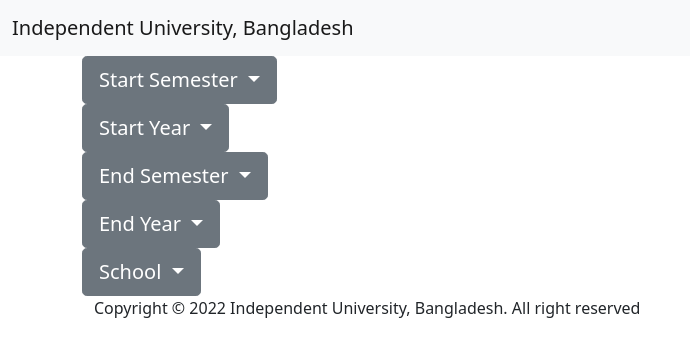
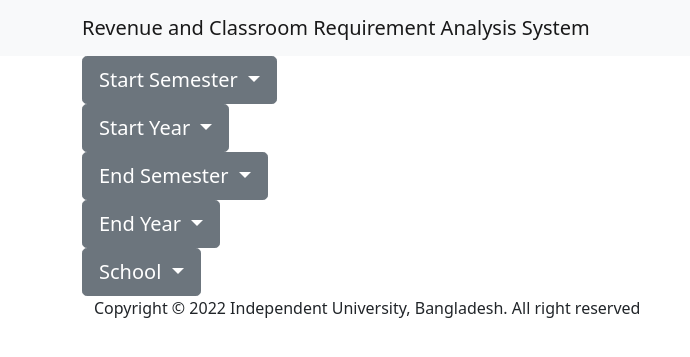
Before and after one commit to kazisohrabuddintitu/Revenue-and-Classroom-Requirement-Analysis, a Django app: page /revenue/ in a window 1280 px wide. Shown: the top 357 px of the page, without its empty margins (0-690 px from the left). Run offline with Django 4.2, Linux system fonts and the light colour scheme.

Commit message:
revenue page edited

```diff
--- a/templates/revenue.html
+++ b/templates/revenue.html
@@ -13,9 +13,9 @@
   <body>
     <header class="header" id="header">
         <nav class="navbar navbar-light bg-light">
-            <div class="container-fluid">
-              <a class="navbar-brand" href="http://www.iub.edu.bd/">
-                Independent University, Bangladesh
+            <div class="container">
+              <a class="navbar-brand" href="/">
+                Revenue and Classroom Requirement Analysis System
               </a>
             </div>
         </nav>
```
